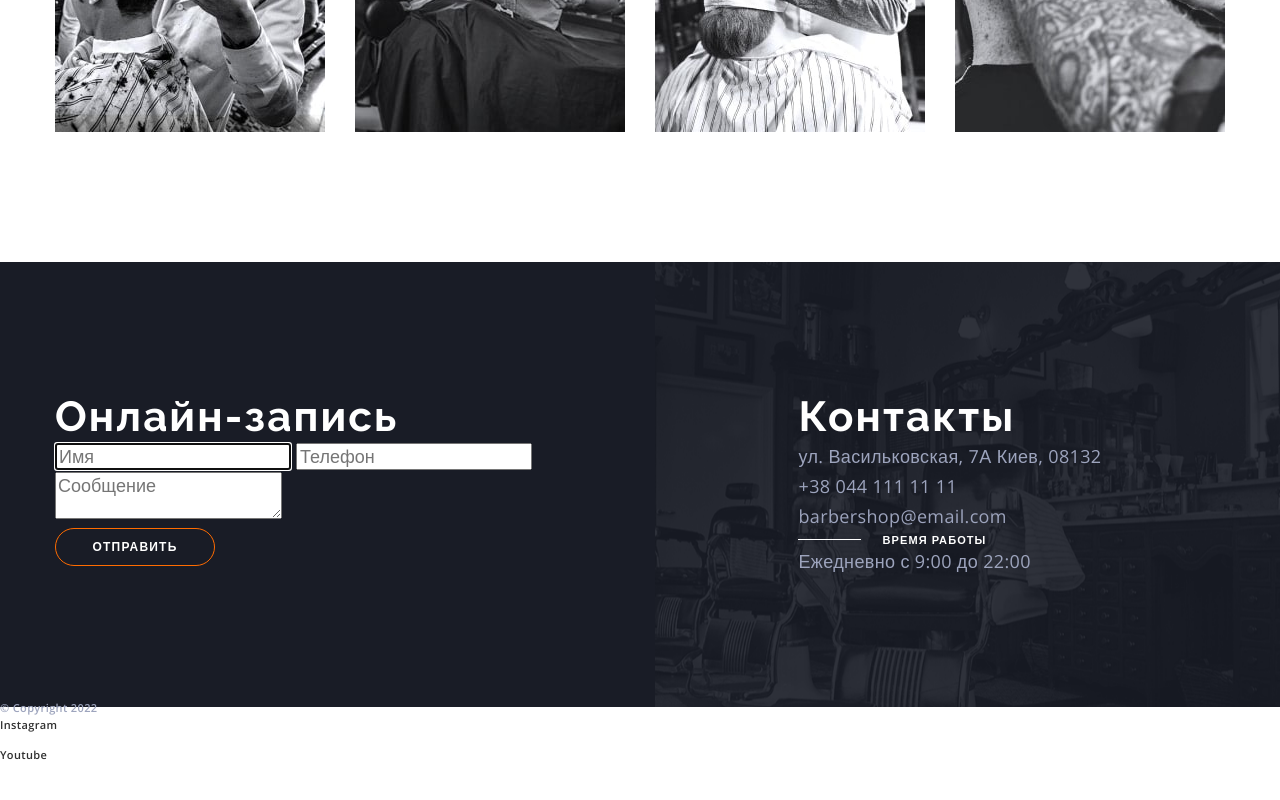
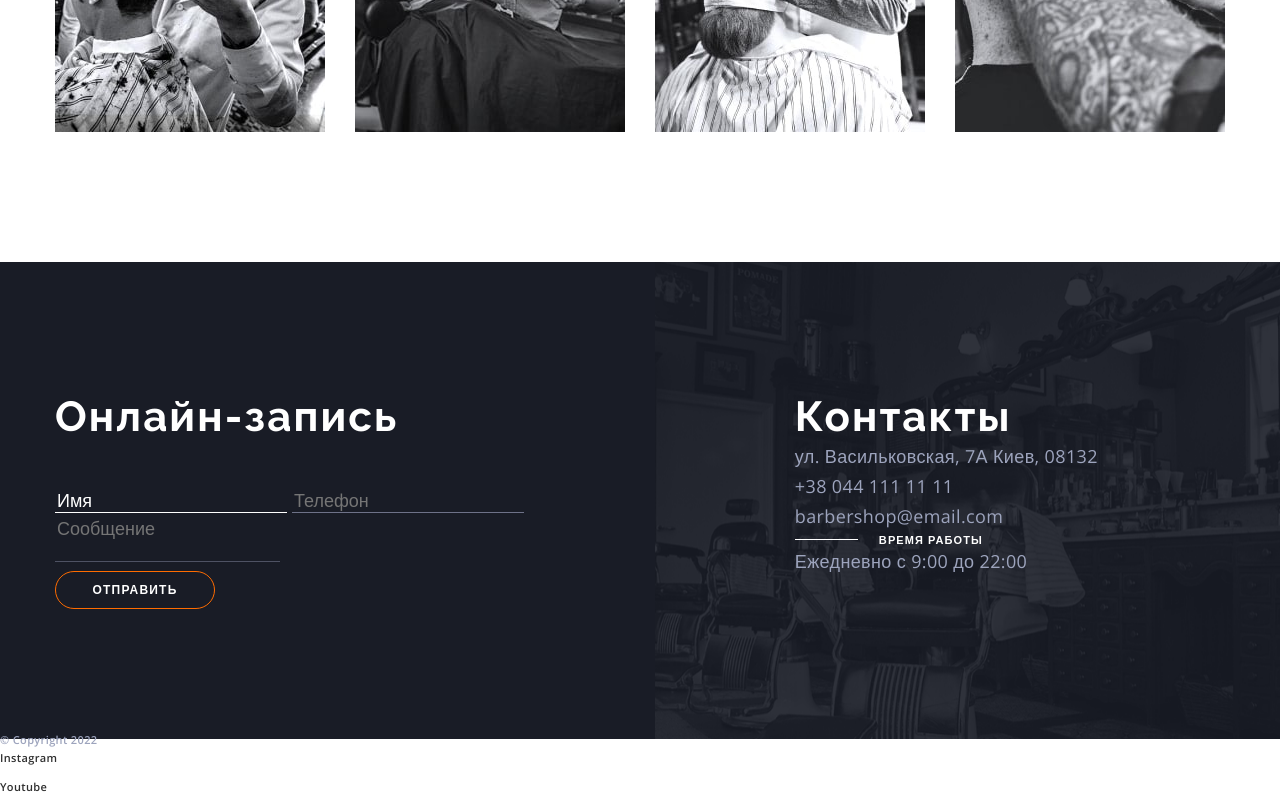
Before and after one commit to Scumsy/barber-shop, a plain HTML site: page index.html in a window 1280 px wide. Shown: the part 4317-5117 px from the top of the page. Before the commit the page ends 5085 px from the top, so only its background shows below. Drawn offline with nearby package versions, Linux system fonts and the light colour scheme.

Commit message:
form-with-placeholder

```diff
--- a/css/styles.css
+++ b/css/styles.css
@@ -486,6 +486,24 @@ button {
 }
 .online-title {
   color: var(--white-color);
+  margin-bottom: 44px;
+}
+.online-form-field {
+  resize: none;
+
+  background-color: transparent;
+  border: none;
+  border-bottom: 1px solid rgba(157, 164, 189, 0.4);
+  outline: none;
+}
+.online-form-field:hover,
+.online-form-field:focus {
+  border-color: var(--white-color);
+  color: var(--white-color);
+}
+.online-form-field:hover::placeholder,
+.online-form-field:focus::placeholder {
+  color: var(--white-color);
 }
 /* contacts section styles */
 .contacts {
--- a/index.html
+++ b/index.html
@@ -387,16 +387,23 @@
         <div class="container">
           <section class="online-form">
             <h2 class="title online-title">Онлайн-запись</h2>
-            <form action="">
+            <form>
               <label>
-                <input type="name" placeholder="Имя" autofocus required />
+                <input
+                  type="name"
+                  placeholder="Имя"
+                  autofocus
+                  required
+                  class="online-form-field"
+                />
               </label>
-              <label>
+              <label class="online-form-field">
                 <input
                   type="tel"
                   placeholder="Телефон"
                   required
                   autocomplete="tel"
+                  class="online-form-field"
                 />
               </label>
 
@@ -404,6 +411,7 @@
                 name="message"
                 placeholder="Сообщение"
                 autofocus
+                class="online-form-field"
               ></textarea>
             </form>
             <button class="btn" type="button">Отправить</button>
```
